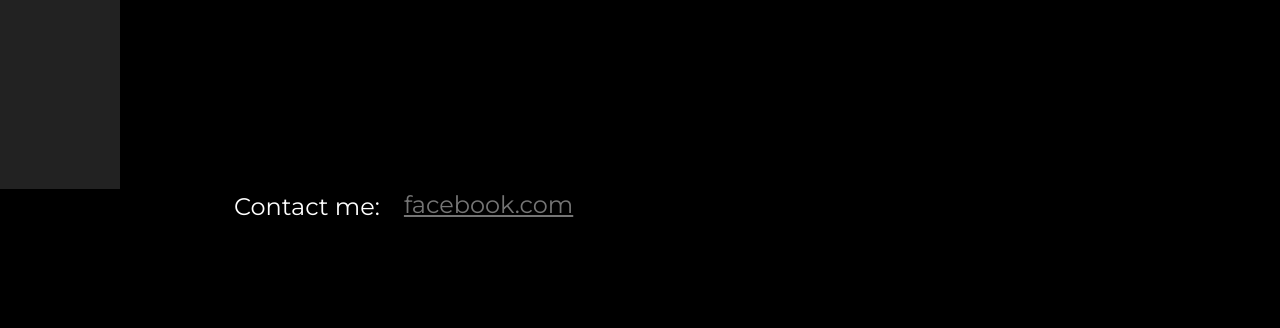
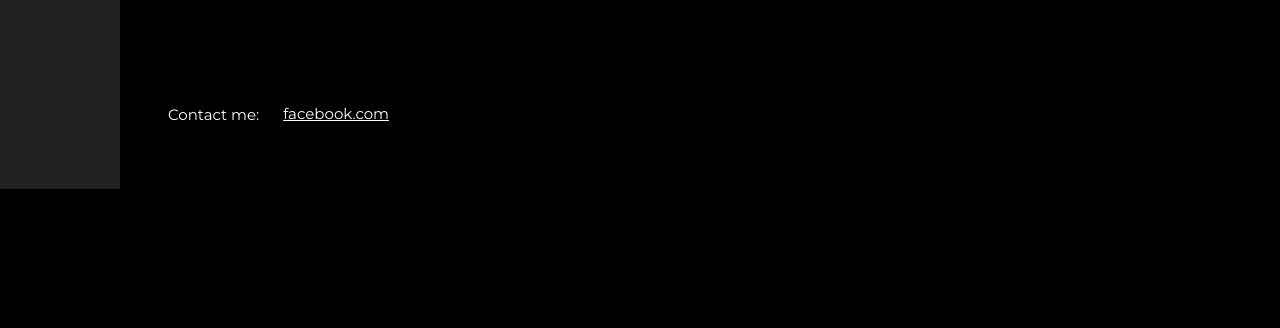
Before and after one commit to mayphered1-ux/Website_roject, a plain HTML site: page index.html in a window 1280 px wide. Shown: the part 611-939 px from the top of the page. After the commit the page ends 800 px from the top, so only its background shows below. Drawn offline with nearby package versions, Linux system fonts and the light colour scheme.

Commit message:
Update index.html

```diff
--- a/index.html
+++ b/index.html
@@ -65,9 +65,8 @@ body, h1,h2,h3,h4,h5,h6 {font-family: "Montserrat", sans-serif}
 
 
     <!-- Footer -->
-  <footer class="w3-content w3-padding-64 w3-text-grey w3-xlarge">
-
-    <p> Contact me: <a href=https://web.facebook.com/wwawing" target="_blank" class="w3-hover-text-green">facebook.com</a></p>
+  <footer>
+   <p> Contact me: <a href=https://web.facebook.com/wwawing" target="_blank" class="w3-hover-text-green">facebook.com</a></p>
   <!-- End footer -->
   </footer>
 
```
